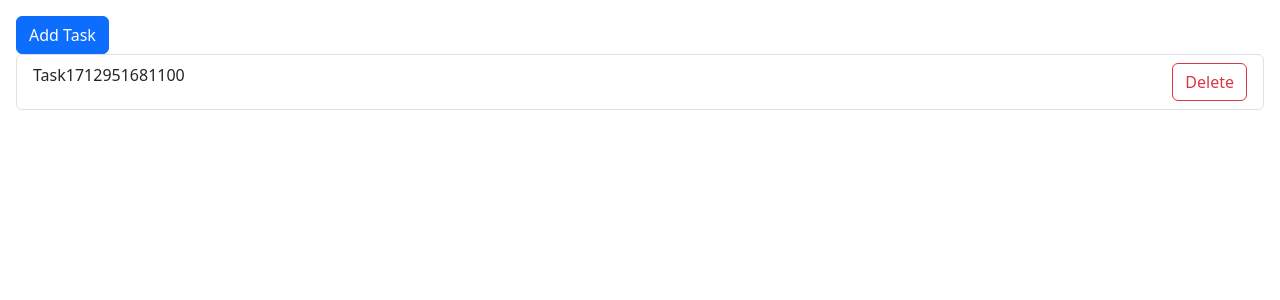
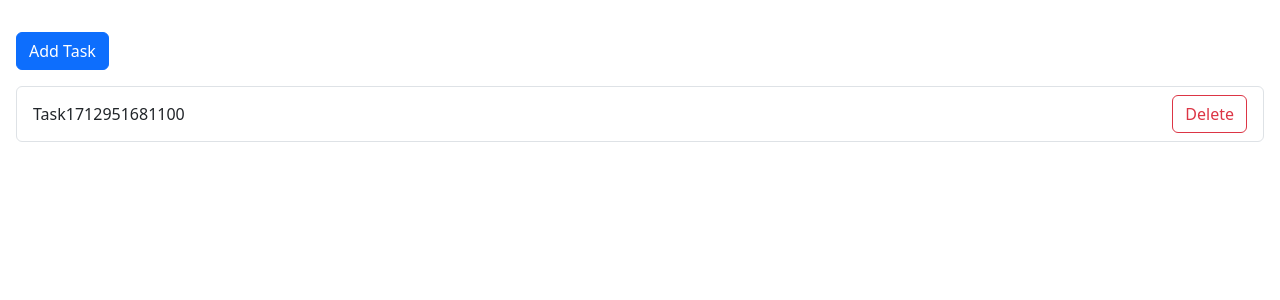
Before and after one commit to MBATheGamer/react-intermediate-topics, a React (Vite) app: page / in a window 1280 px wide. Both pictures are taken after a click on the button "Add Task". Shown: the top 300 px of the page. Built offline with nearby package versions, Linux system fonts and the light colour scheme.

Commit message:
Create complex actions

```diff
--- a/src/state-management/TaskList.tsx
+++ b/src/state-management/TaskList.tsx
@@ -1,19 +1,18 @@
-import { useState } from "react";
-
-type Task = {
-  id: number;
-  title: string;
-};
+import { useReducer } from "react";
+import tasksReducer from "./reducers/tasksReducer";
 
 const TaskList = () => {
-  const [tasks, setTasks] = useState<Task[]>([]);
+  const [tasks, dispatch] = useReducer(tasksReducer, []);
 
   return (
     <>
       <button
-        className="btn btn-primary"
+        className="btn btn-primary my-3"
         onClick={() =>
-          setTasks([{ id: Date.now(), title: "Task" + Date.now() }, ...tasks])
+          dispatch({
+            type: "ADD",
+            task: { id: Date.now(), title: "Task" + Date.now() },
+          })
         }
       >
         Add Task
@@ -22,12 +21,12 @@
         {tasks.map(task => (
           <li
             key={task.id}
-            className="list-group-item d-flex justify-content-between align-item-center"
+            className="list-group-item d-flex justify-content-between align-items-center"
           >
             <span className="flex-grow-1">{task.title}</span>
             <button
               className="btn btn-outline-danger"
-              onClick={() => setTasks(tasks.filter(t => t.id !== task.id))}
+              onClick={() => dispatch({ type: "DELETE", taskId: task.id })}
             >
               Delete
             </button>
--- /dev/null
+++ b/src/state-management/reducers/tasksReducer.ts
@@ -0,0 +1,27 @@
+type Task = {
+  id: number;
+  title: string;
+};
+
+type AddTask = {
+  type: "ADD";
+  task: Task;
+};
+
+type DeleteTask = {
+  type: "DELETE";
+  taskId: number;
+};
+
+type TaskAction = AddTask | DeleteTask;
+
+const tasksReducer = (tasks: Task[], action: TaskAction): Task[] => {
+  switch (action.type) {
+    case "ADD":
+      return [action.task, ...tasks];
+    case "DELETE":
+      return tasks.filter(task => task.id !== action.taskId);
+  }
+};
+
+export default tasksReducer;
```
